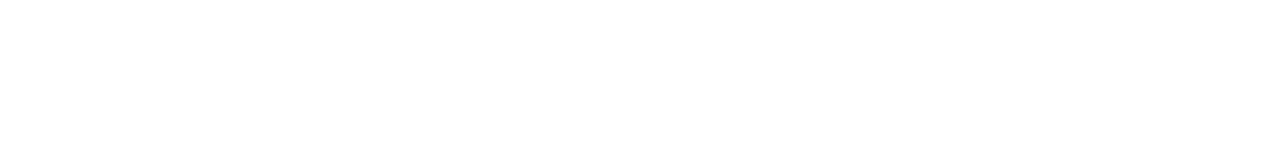
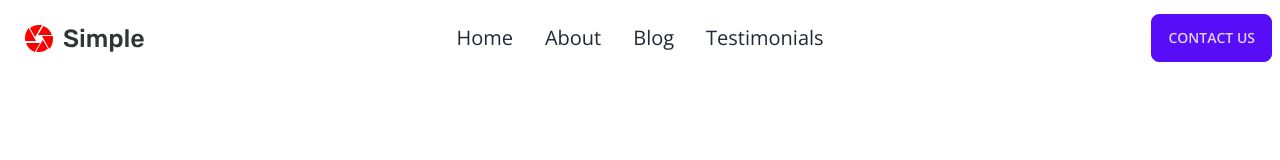
Before and after one commit to engsabbir/marketing-hero, a plain HTML site: page index.html in a window 1280 px wide. Drawn offline with nearby package versions, Linux system fonts and the light colour scheme.

Commit message:
navbar added

```diff
--- a/index.html
+++ b/index.html
@@ -39,7 +39,37 @@
 </head>
 <body class="font-family">
     <!-- header section  -->
-    <header></header>
+    <header>
+        <nav class="">
+            <div class="navbar">
+                <div class="navbar-start">
+                  <div class="dropdown">
+                    <label tabindex="0" class="btn btn-ghost lg:hidden">
+                      <svg xmlns="http://www.w3.org/2000/svg" class="h-5 w-5" fill="none" viewBox="0 0 24 24" stroke="currentColor"><path stroke-linecap="round" stroke-linejoin="round" stroke-width="2" d="M4 6h16M4 12h8m-8 6h16" /></svg>
+                    </label>
+                    <ul tabindex="0" class="menu menu-sm dropdown-content mt-3 z-[1] p-2 shadow bg-base-100 rounded-box w-52 text-3xl">
+                      <li><a>Home</a></li>
+                      <li><a>About</a></li>
+                      <li><a>Blog</a></li>
+                      <li><a>Testimonials</a></li>
+                    </ul>
+                  </div>
+                  <a class="btn btn-ghost normal-case text-xl"><img src="./images/Group2.svg" alt=""></a>
+                </div>
+                <div class="navbar-center hidden lg:flex">
+                  <ul class="menu menu-horizontal px-1 text-xl">
+                    <li><a>Home</a></li>
+                    <li><a>About</a></li>
+                    <li><a>Blog</a></li>
+                    <li><a>Testimonials</a></li>
+                  </ul>
+                </div>
+                <div class="navbar-end">
+                  <a class="btn btn-primary">Contact Us</a>
+                </div>
+              </div>
+        </nav>
+    </header>
 
     <!-- header section  -->
     <main></main>
```
